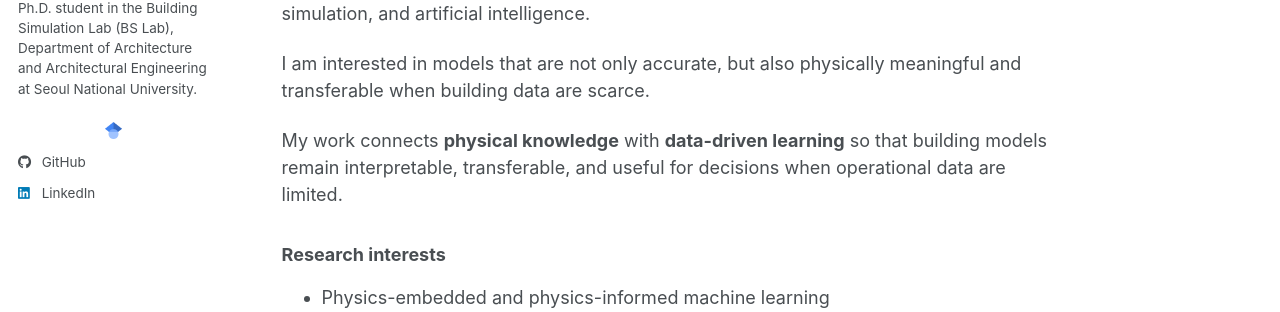
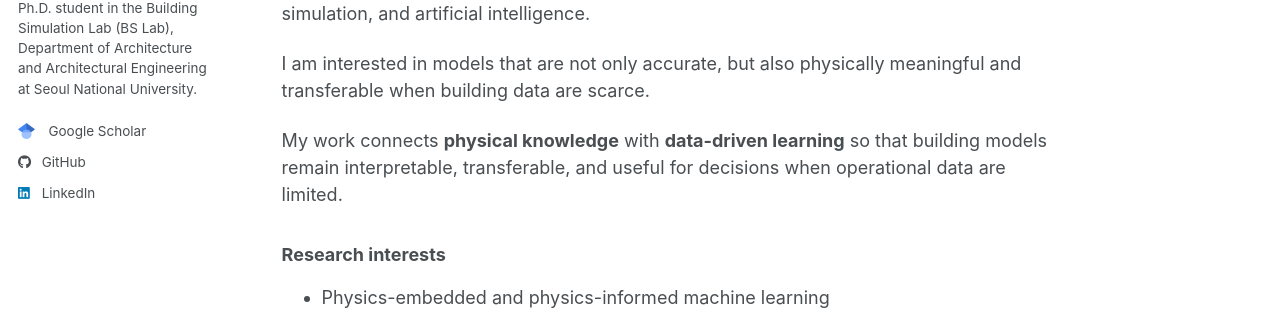
Before and after one commit to taeyong-song/taeyong-song.github.io, a Jekyll site: the page built from _pages/about.md, in a window 1280 px wide. Shown: the part 320-632 px from the top of the page. Built offline with Jekyll 4.4.1, drawn with Linux system fonts in a browser that asks for light colours; a style sheet for code colours, icons or effects is not loaded.

Commit message:
Align Scholar icon with sidebar links

```diff
--- a/_includes/author-profile.html
+++ b/_includes/author-profile.html
@@ -46,7 +46,7 @@
       {% endif %}
       {% if author.googlescholar %}
         <li>
-          <a href="{{ author.googlescholar }}">
+          <a class="author__scholar-link" href="{{ author.googlescholar }}">
             <img class="author__scholar-icon" src="{{ '/images/google-scholar-icon.png' | relative_url }}" alt="" aria-hidden="true">Google Scholar
           </a>
         </li>
--- a/assets/css/main.scss
+++ b/assets/css/main.scss
@@ -120,12 +120,18 @@
   }
 }
 
+.author__urls a.author__scholar-link {
+  display: flex;
+  align-items: center;
+  gap: 1em;
+}
+
 .author__scholar-icon {
+  flex: 0 0 1.25em;
   width: 1.25em;
   height: 1.25em;
-  margin-right: 1em;
+  margin: 0;
   object-fit: contain;
-  vertical-align: -0.2em;
 }
 
 /* Publications: clear category → record → metadata hierarchy */
```
